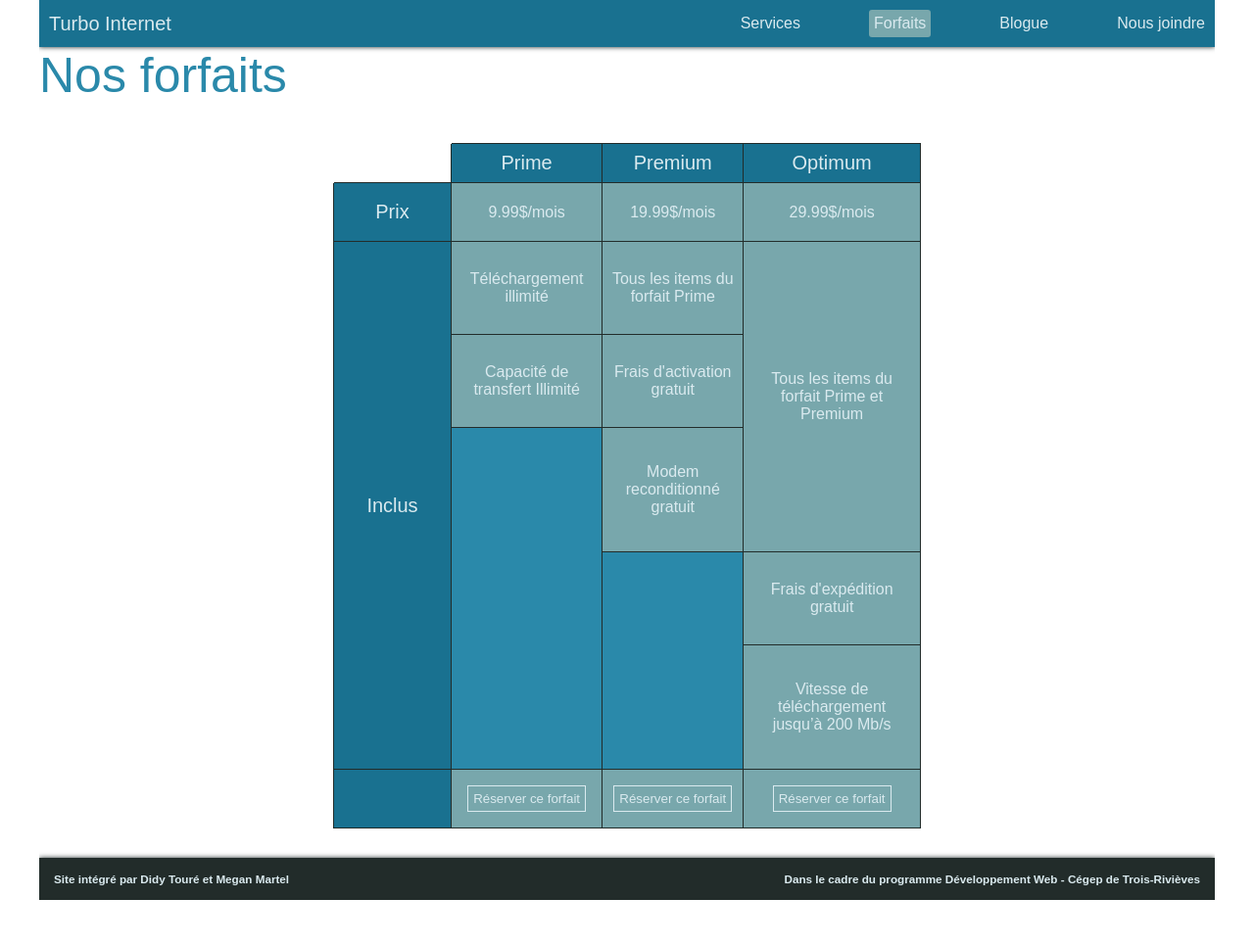
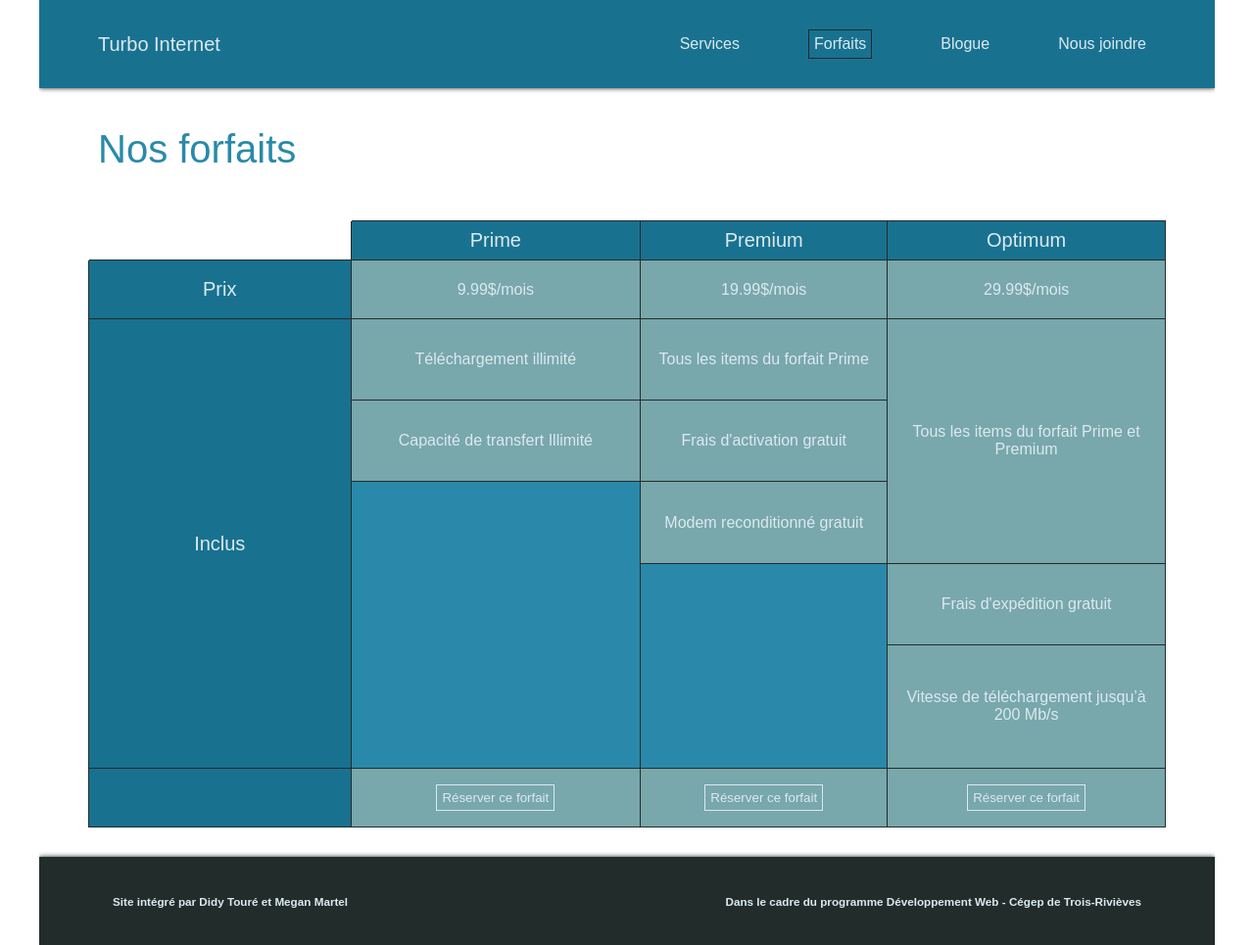
Before and after one commit to Didy-Toure/Travail-2, a plain HTML site: page forfaits.html in a window 1280 px wide. Shown: the whole page at 98% size. Before the commit the page ends 919 px from the top, so only its background shows below. Drawn offline with Linux system fonts and the light colour scheme.

Commit message:
imperfection à règler

```diff
--- a/styles.css
+++ b/styles.css
@@ -34,6 +34,8 @@
     padding: 10px;
     background-color:#197190;
     box-shadow: 0 0 5px #222c2a;
+    padding-left: 60px;
+    height: 90px;
 }
 
 header .container-1 {
@@ -63,6 +65,7 @@ header .container-1 {
 .nav {
     display: flex;
     align-items: center;
+    padding-right: 60px;
 }
 
 .nav a {
@@ -169,14 +172,16 @@ color: #222c2a;
     color: #2a89aa;
     margin-bottom: 40px;
     font-weight: 500;
-    font-size: 50px;
+    font-size: 30px;
+    padding-left: 60px;
 
 }
 
 .box-1 p {
     color: #222c2a;
     font-weight: 300;
-    font-size: 20px;
+    font-size: 16px;
+    padding-left: 60px;
 
 
 }
@@ -190,8 +195,9 @@ color: #222c2a;
 
 }
 .box-2 video {
-    width: 120%;
-    height: 300px;
+    width: 75%;
+    height: 310px;
+
 }
 
 
@@ -202,9 +208,11 @@ color: #222c2a;
     display: flex;
     padding: 15px;
     margin-top: 30px;
-    display: flex;
     justify-content: space-between;
     box-shadow: 0 0 5px #222c2a;
+    height: 90px;
+    font-size:20px;
+    align-items: center;
 
 }
 
@@ -215,10 +223,7 @@ color: #222c2a;
 
     color: #daeaef;
     font-size: 10px;
-
-
-
-
+    padding-left: 60px;
 
 }
 
@@ -226,6 +231,7 @@ color: #222c2a;
 
     color: #daeaef;
     font-size: 10px;
+    padding-right: 60px;
 
 
 }
@@ -241,9 +247,11 @@ color: #222c2a;
 
 .forfaits h1 {
     color: #2a89aa;
-    margin-bottom: 40px;
+    margin-top: 40px;
     font-weight: 500;
-    font-size: 50px;
+    font-size: 40px;
+    padding-left: 60px;
+    margin-bottom: 50px;
 
 
 
@@ -254,8 +262,8 @@ table, td, th  {
 }
 
 table {
-    height: 700px;
-    width: 600px;
+    width: 1100px;
+    height: 620px
 
 }
 
@@ -272,6 +280,7 @@ table {
     padding: 8px;
     text-align: center;
     background-color: #197190;
+    width: 26px;
 
 }
 
@@ -286,6 +295,7 @@ table {
 
 .forfaits-table thead .td2 {
     border: 1px solid #222c2a;
+    width: 26px;
 
 }
 
@@ -346,8 +356,8 @@ table {
 }
 
 .active, .btn:hover {
-    background-color: #78a7ac;
-    color: #2a89aa;
+    background-color: transparent;
+    color: #222c2a;
     padding: 5px;
-    border-radius: 3px;
+    border: 1px solid #222c2a;
   }
```
Also changed, not shown: index.html (+11 -8 lines).
